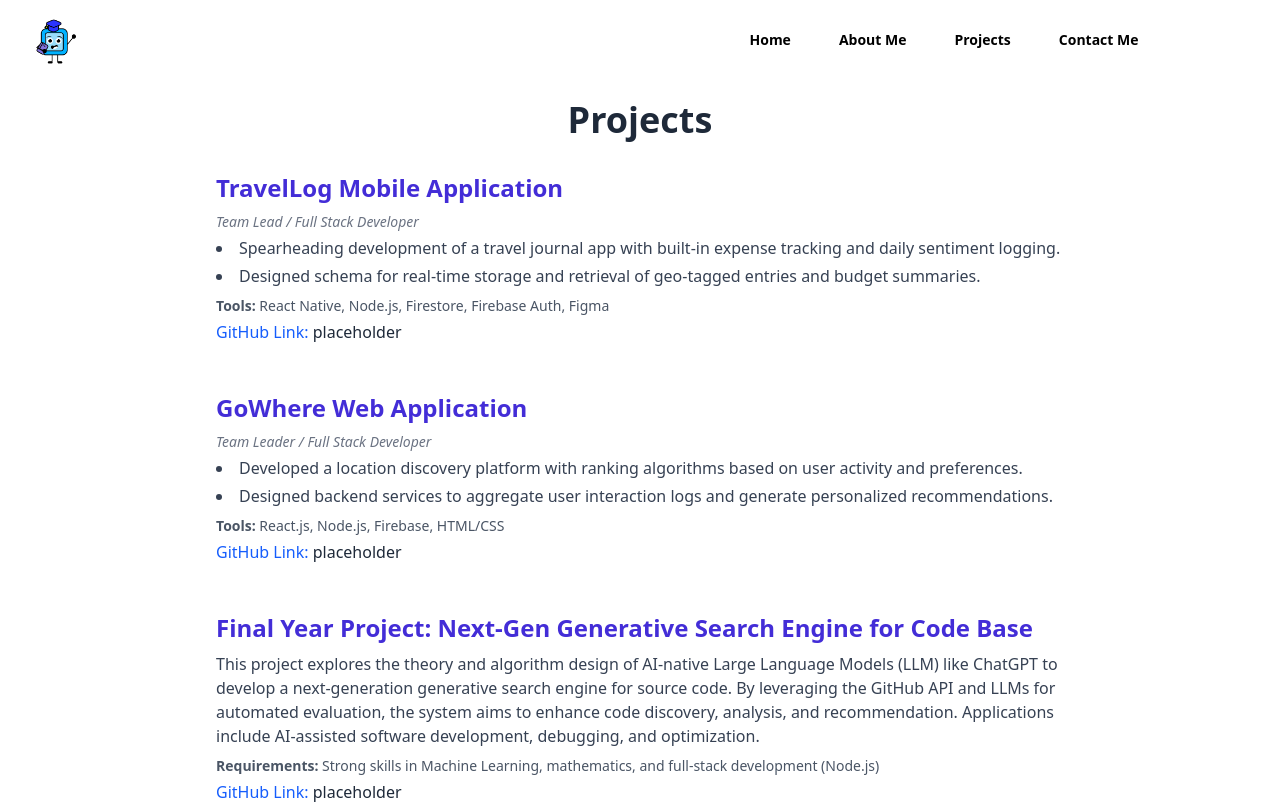
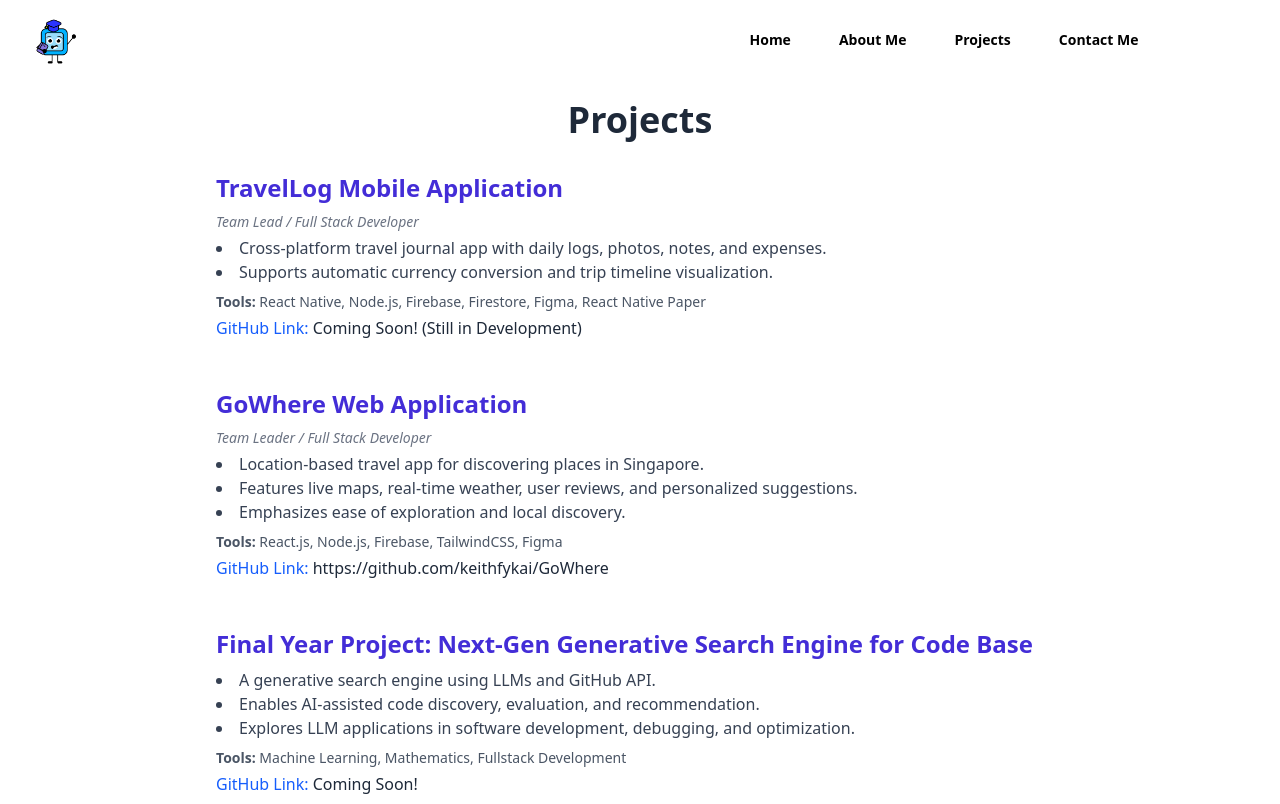
Before and after one commit to keithfykai/keithfykai, a React (Vite) app in the folder portfolio/: page /projects in a window 1280 px wide. Shown: the top 804 px of the page. Built offline with nearby package versions, Linux system fonts and the light colour scheme.

Commit message:
Updated Projects Page with relevant links

```diff
--- a/portfolio/src/Components/AboutMe.jsx
+++ b/portfolio/src/Components/AboutMe.jsx
@@ -3,7 +3,7 @@ export function AboutMe() {
         <div className="max-w-4xl mx-auto px-6 pt-5">
             <h1 className="text-4xl font-extrabold text-gray-800 text-center mb-8">About Me</h1>
 
-            <p className="text-lg text-gray-700 mb-6">
+            <p className="text-xl text-gray-700 mb-6">
                 Hello! I'm Keith, currently a penultimate Computer Science student 🤓 studying at
                 Nanyang Technological University in Singapore 🇸🇬. I am passionate about many areas of tech, including mainly
                 (but not limited to:) Full Stack Web Development 🥞 and Cloud Computing/Technologies ☁️.
--- a/portfolio/src/Components/Projects.jsx
+++ b/portfolio/src/Components/Projects.jsx
@@ -6,39 +6,57 @@ export function Projects() {
       <div className="space-y-12">
         {/* TravelLog */}
         <div>
-                    <h2 className="text-2xl font-semibold text-indigo-700 mb-2">TravelLog Mobile Application</h2>
+          <h2 className="text-2xl font-semibold text-indigo-700 mb-2">
+            <a href="https://travellog--i37vg7lzsi.expo.app">TravelLog Mobile Application</a>
+          </h2>
           <p className="italic text-sm text-gray-500 mb-1">Team Lead / Full Stack Developer</p>
-                    <ul className="list-disc list-inside text-gray-700 space-y-1">
-                    <li>Spearheading development of a travel journal app with built-in expense tracking and daily sentiment logging.</li>
-                    <li>Designed schema for real-time storage and retrieval of geo-tagged entries and budget summaries.</li>
+          <ul className="list-disc list-inside text-gray-700 mb-1">
+            <li>Cross-platform travel journal app with daily logs, photos, notes, and expenses.</li>
+            <li>Supports automatic currency conversion and trip timeline visualization.</li>
           </ul>
-                    <p className="mt-2 text-sm text-gray-600"><strong>Tools:</strong> React Native, Node.js, Firestore, Firebase Auth, Figma</p>
-                    <p className="mt-1 text-blue-600 hover:underline">GitHub Link: <span className="text-gray-800">placeholder</span></p>
+          <p className="mt-2 text-sm text-gray-600">
+            <strong>Tools:</strong> React Native, Node.js, Firebase, Firestore, Figma, React Native Paper
+          </p>
+          <p className="mt-1 text-blue-600 hover:underline">
+            GitHub Link: <span className="text-gray-800">Coming Soon! (Still in Development)</span>
+          </p>
         </div>
 
         {/* GoWhere */}
         <div>
-                    <h2 className="text-2xl font-semibold text-indigo-700 mb-2">GoWhere Web Application</h2>
+          <h2 className="text-2xl font-semibold text-indigo-700 mb-2">
+            <a href="https://keithfykai.github.io/GoWhere/">GoWhere Web Application</a>
+          </h2>
           <p className="italic text-sm text-gray-500 mb-1">Team Leader / Full Stack Developer</p>
-                    <ul className="list-disc list-inside text-gray-700 space-y-1">
-                    <li>Developed a location discovery platform with ranking algorithms based on user activity and preferences.</li>
-                    <li>Designed backend services to aggregate user interaction logs and generate personalized recommendations.</li>
+          <ul className="list-disc list-inside text-gray-700 mb-1">
+            <li>Location-based travel app for discovering places in Singapore.</li>
+            <li>Features live maps, real-time weather, user reviews, and personalized suggestions.</li>
+            <li>Emphasizes ease of exploration and local discovery.</li>
           </ul>
-                    <p className="mt-2 text-sm text-gray-600"><strong>Tools:</strong> React.js, Node.js, Firebase, HTML/CSS</p>
-                    <p className="mt-1 text-blue-600 hover:underline">GitHub Link: <span className="text-gray-800">placeholder</span></p>
+          <p className="mt-2 text-sm text-gray-600">
+            <strong>Tools:</strong> React.js, Node.js, Firebase, TailwindCSS, Figma
+          </p>
+          <p className="mt-1 text-blue-600 hover:underline">
+            GitHub Link: <span className="text-gray-800"><a href="https://github.com/keithfykai/GoWhere">https://github.com/keithfykai/GoWhere</a></span>
+          </p>
         </div>
 
         {/* Final Year Project */}
         <div>
-                    <h2 className="text-2xl font-semibold text-indigo-700 mb-2">Final Year Project: Next-Gen Generative Search Engine for Code Base</h2>
-                    <p className="text-gray-700">
-                    This project explores the theory and algorithm design of AI-native Large Language Models (LLM) like ChatGPT to develop
-                    a next-generation generative search engine for source code. By leveraging the GitHub API and LLMs for automated evaluation,
-                    the system aims to enhance code discovery, analysis, and recommendation. Applications include AI-assisted software development,
-                    debugging, and optimization.
+          <h2 className="text-2xl font-semibold text-indigo-700 mb-2">
+            Final Year Project: Next-Gen Generative Search Engine for Code Base
+          </h2>
+          <ul className="list-disc list-inside text-gray-700">
+            <li>A generative search engine using LLMs and GitHub API.</li>
+            <li>Enables AI-assisted code discovery, evaluation, and recommendation.</li>
+            <li>Explores LLM applications in software development, debugging, and optimization.</li>
+          </ul>
+          <p className="mt-2 text-sm text-gray-600">
+            <strong>Tools:</strong> Machine Learning, Mathematics, Fullstack Development
           </p>
-                    <p className="mt-2 text-sm text-gray-600"><strong>Requirements:</strong> Strong skills in Machine Learning, mathematics, and full-stack development (Node.js)</p>
-                    <p className="mt-1 text-blue-600 hover:underline">GitHub Link: <span className="text-gray-800">placeholder</span></p>
+          <p className="mt-1 text-blue-600 hover:underline">
+            GitHub Link: <span className="text-gray-800">Coming Soon!</span>
+          </p>
         </div>
       </div>
     </div>
```
Lines whose indentation alone changed are shown as unchanged.
